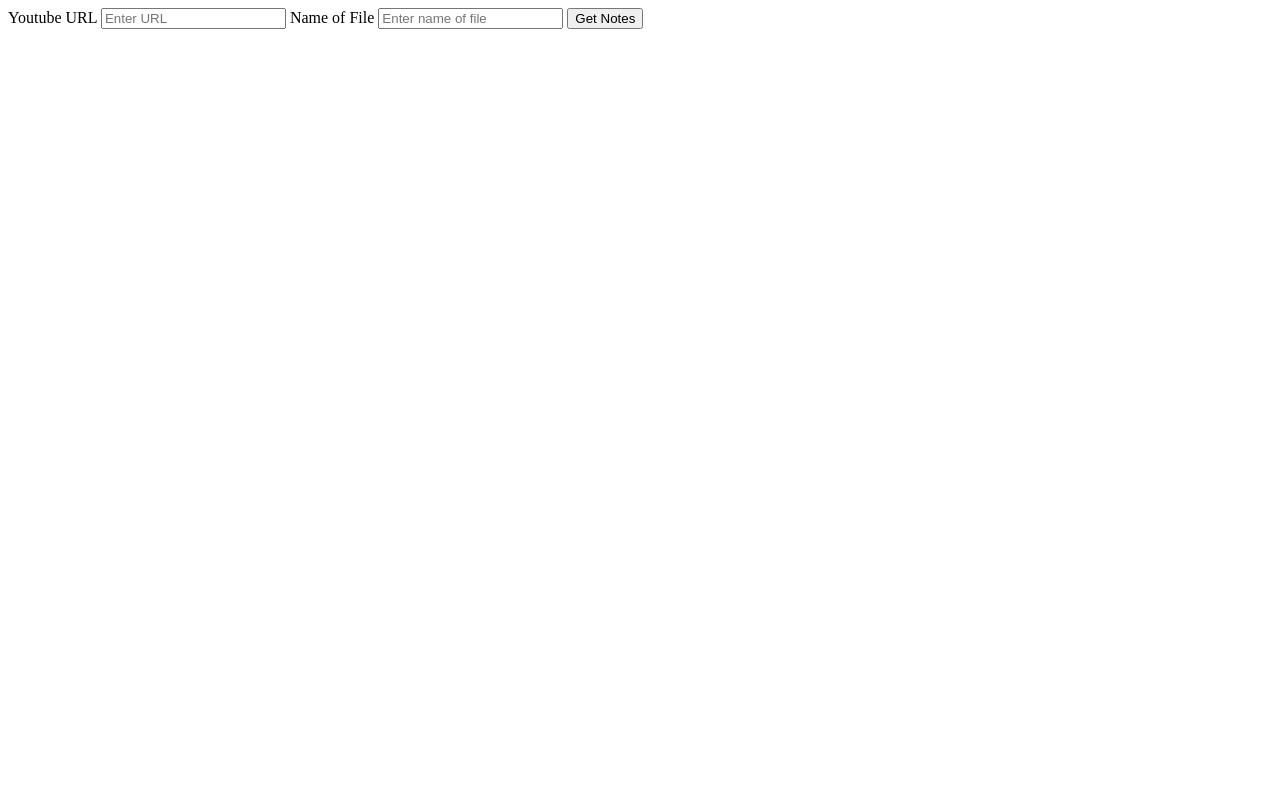
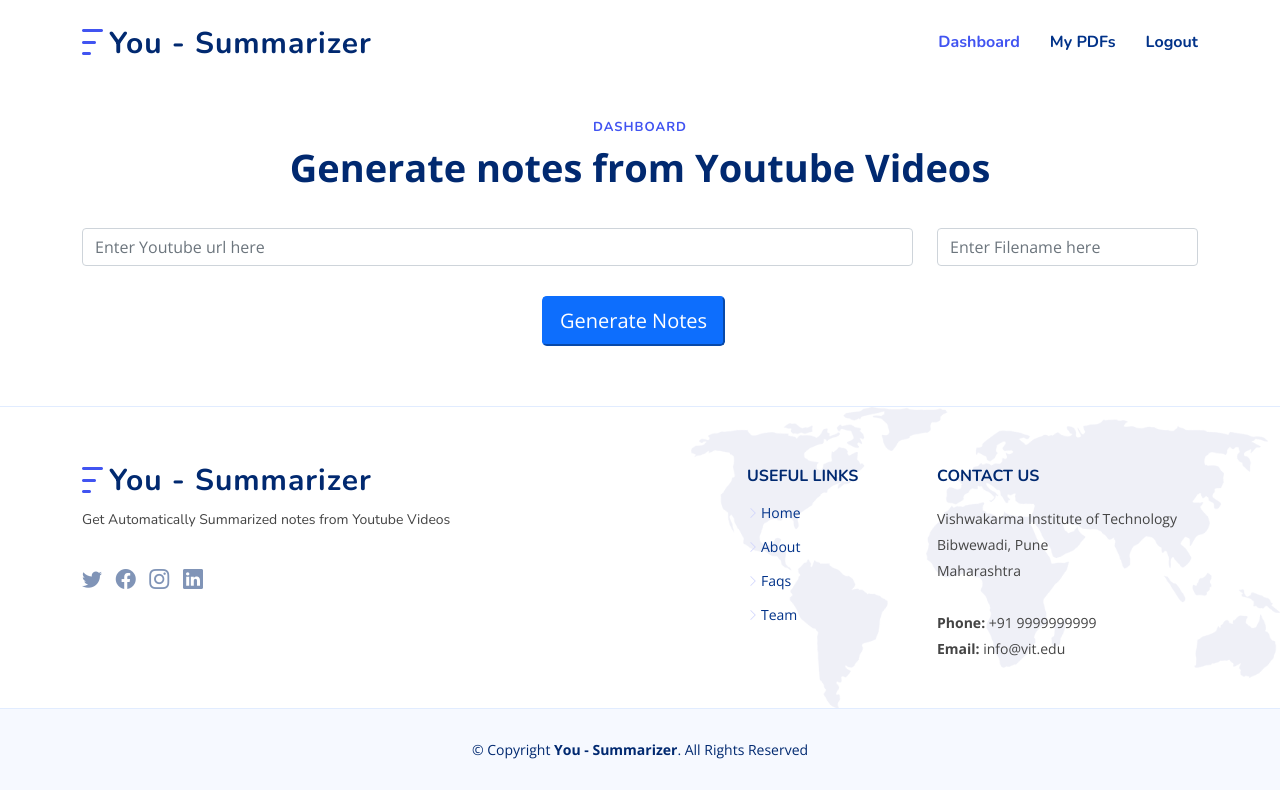
Before and after one commit to Shrirampareek888/Automated-Video-Summarizer, a Flask app: template templates/dashboard.html in a window 1280 px wide. Run offline with Flask 2, Linux system fonts and the light colour scheme; the template is opened without the code that fills it, so the values that code supplies are empty; parts of the project's set-up code (start-up, migrations or seed data) failed here and were passed over; some libraries are stand-ins or nearby versions.

Commit message:
Add files via upload
dashboard added

```diff
--- a/templates/dashboard.html
+++ b/templates/dashboard.html
@@ -1,18 +1,183 @@
 <!DOCTYPE html>
 <html lang="en">
+
 <head>
-    <meta charset="UTF-8">
-    <meta http-equiv="X-UA-Compatible" content="IE=edge">
-    <meta name="viewport" content="width=device-width, initial-scale=1.0">
-    <title>Dashboard</title>
+  <meta charset="utf-8">
+  <meta content="width=device-width, initial-scale=1.0" name="viewport">
+
+  <title>Dashboard</title>
+  <meta content="" name="description">
+
+  <meta content="" name="keywords">
+
+  <!-- Favicons -->
+  <link href="assets/img/favicon.png" rel="icon">
+  <link href="assets/img/apple-touch-icon.png" rel="apple-touch-icon">
+
+  <!-- Google Fonts -->
+  <link href="https://fonts.googleapis.com/css?family=Open+Sans:300,300i,400,400i,600,600i,700,700i|Nunito:300,300i,400,400i,600,600i,700,700i|Poppins:300,300i,400,400i,500,500i,600,600i,700,700i" rel="stylesheet">
+
+  <!-- Vendor CSS Files -->
+  <link href="assets/vendor/bootstrap/css/bootstrap.min.css" rel="stylesheet">
+  <link href="assets/vendor/bootstrap-icons/bootstrap-icons.css" rel="stylesheet">
+  <link href="assets/vendor/aos/aos.css" rel="stylesheet">
+  <link href="assets/vendor/remixicon/remixicon.css" rel="stylesheet">
+  <link href="assets/vendor/swiper/swiper-bundle.min.css" rel="stylesheet">
+  <link href="assets/vendor/glightbox/css/glightbox.min.css" rel="stylesheet">
+
+  <!-- Template Main CSS File -->
+  <link href="assets/css/style.css" rel="stylesheet">
+
+  <!-- =======================================================
+  * Template Name: FlexStart - v1.3.0
+  * Template URL: https://bootstrapmade.com/flexstart-bootstrap-startup-template/
+  * Author: BootstrapMade.com
+  * License: https://bootstrapmade.com/license/
+  ======================================================== -->
 </head>
+
 <body>
-    <form action="/generate-notes" , method="POST">
-        <label for="url">Youtube URL</label>
-        <input type="text" placeholder="Enter URL" name="url">
-        <label for="url">Name of File</label>
-        <input type="text" placeholder="Enter name of file" name="name">
-        <input type="submit" value="Get Notes">
-    </form>
+
+  <!-- ======= Header ======= -->
+  <header id="header" class="header fixed-top">
+    <div class="container-fluid container-xl d-flex align-items-center justify-content-between">
+
+      <a href="/" class="logo d-flex align-items-center">
+        <img src="../static/assets/img/logo.png" alt="">
+        <span>You - Summarizer</span>
+      </a>
+
+      <nav id="navbar" class="navbar">
+        <ul>
+          <li><a class="nav-link scrollto active" href="#hero">Dashboard</a></li>
+          <li><a class="nav-link scrollto" href="#about">My PDFs</a></li>
+          <li><a class="nav-link scrollto" href="#team">Logout</a></li>
+        </ul>
+        <i class="bi bi-list mobile-nav-toggle"></i>
+      </nav><!-- .navbar -->
+
+    </div>
+  </header><!-- End Header -->
+
+
+
+    <!-- ======= Contact Section ======= -->
+    <section id="contact" class="contact" style="
+    padding-top: 120px;
+">
+
+      <div class="container" data-aos="fade-up">
+
+        <header class="section-header">
+          <h2>Dashboard</h2>
+          <p>Generate notes from Youtube Videos</p>
+        </header>
+
+        <div class="row gy-4">
+
+
+          <div class="col-lg-12">
+            <form action="/generate-notes" method="post">
+              <div class="row gy-4">
+
+                <div class="col-md-9">
+                  <input type="text" name="url" class="form-control" placeholder="Enter Youtube url here" required>
+                </div>
+
+                <div class="col-md-3 ">
+                  <input type="email" class="form-control" name="name" placeholder="Enter Filename here" required>
+                </div>
+
+              </div>
+              <div style="
+              padding-top: 30px;
+              margin-left: 460px;
+          ">
+              <input type="submit" class="btn-lg btn-primary" value="Generate Notes" class="btn-buy">
+            </div>
+            </form>
+
+          </div>
+
+        </div>
+
+      </div>
+
+    </section><!-- End Contact Section -->
+
+  </main><!-- End #main -->
+
+ <!-- ======= Footer ======= -->
+ <footer id="footer" class="footer">
+
+
+
+  <div class="footer-top">
+    <div class="container">
+      <div class="row gy-4">
+        <div class="col-lg-5 col-md-12 footer-info">
+          <a href="/" class="logo d-flex align-items-center">
+            <img src="assets/img/logo.png" alt="">
+            <span>You - Summarizer</span>
+          </a>
+          <p>Get Automatically Summarized notes from Youtube Videos</p>
+          <br>
+          <div class="social-links mt-3">
+            <a href="#" class="twitter"><i class="bi bi-twitter"></i></a>
+            <a href="#" class="facebook"><i class="bi bi-facebook"></i></a>
+            <a href="#" class="instagram"><i class="bi bi-instagram bx bxl-instagram"></i></a>
+            <a href="#" class="linkedin"><i class="bi bi-linkedin bx bxl-linkedin"></i></a>
+          </div>
+        </div>
+
+        <div class="col-lg-2 col-6 footer-links" style=" margin-left: 190px; ">
+          <h4>Useful Links</h4>
+          <ul>
+            <li><i class="bi bi-chevron-right"></i> <a href="#hero">Home</a></li>
+            <li><i class="bi bi-chevron-right"></i> <a href="#about">About</a></li>
+            <li><i class="bi bi-chevron-right"></i> <a href="#faq">Faqs</a></li>
+            <li><i class="bi bi-chevron-right"></i> <a href="#team">Team</a></li>
+          </ul>
+        </div>
+
+
+        <div class="col-lg-3 col-md-12 footer-contact text-center text-md-start">
+          <h4>Contact Us</h4>
+          <p>
+            Vishwakarma Institute of Technology <br>
+            Bibwewadi, Pune<br>
+            Maharashtra <br><br>
+            <strong>Phone:</strong> +91 9999999999<br>
+            <strong>Email:</strong> info@vit.edu<br>
+          </p>
+
+        </div>
+
+      </div>
+    </div>
+  </div>
+
+  <div class="container">
+    <div class="copyright">
+      &copy; Copyright <strong><span>You - Summarizer</span></strong>. All Rights Reserved
+    </div>
+  </div>
+</footer><!-- End Footer -->
+
+  <a href="#" class="back-to-top d-flex align-items-center justify-content-center"><i class="bi bi-arrow-up-short"></i></a>
+
+  <!-- Vendor JS Files -->
+  <script src="assets/vendor/bootstrap/js/bootstrap.bundle.js"></script>
+  <script src="assets/vendor/aos/aos.js"></script>
+  <script src="assets/vendor/php-email-form/validate.js"></script>
+  <script src="assets/vendor/swiper/swiper-bundle.min.js"></script>
+  <script src="assets/vendor/purecounter/purecounter.js"></script>
+  <script src="assets/vendor/isotope-layout/isotope.pkgd.min.js"></script>
+  <script src="assets/vendor/glightbox/js/glightbox.min.js"></script>
+
+  <!-- Template Main JS File -->
+  <script src="assets/js/main.js"></script>
+
 </body>
+
 </html>
```
